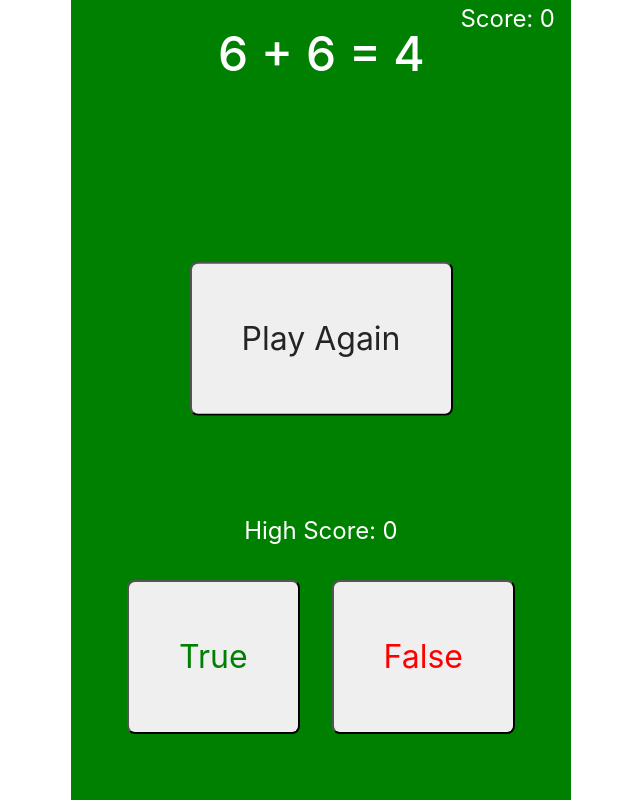
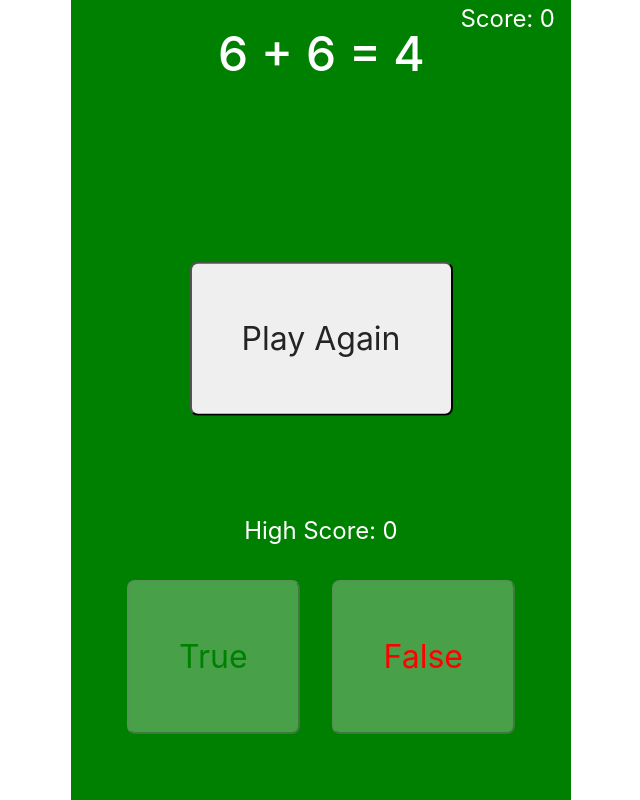
Before and after one commit to hieutrungtran2205/freaky-math, a React (Create React App) app: page / in a window 1280 px wide. Shown: the whole page, without its empty margins (319-959 px from the left). Built offline with nearby package versions, Linux system fonts and the light colour scheme.

Commit message:
disable button

```diff
--- a/src/App.js
+++ b/src/App.js
@@ -1,5 +1,4 @@
 import './App.css';
-// import Buttons from './components/Buttons';
 import Expression from './components/Expression';
 
 function App() {
@@ -7,7 +6,6 @@ function App() {
   return (
     <div className="App">
       <Expression />
-      {/* <Buttons /> */}
     </div>
   );
 }
--- a/src/components/Expression.js
+++ b/src/components/Expression.js
@@ -135,10 +135,18 @@ function Expression() {
             }
 
             <span className='highScore'>High Score: {JSON.parse(localStorage.getItem('highScore'))}</span>
-            <div className='buttons'>
-                <button className='btn true' onClick={onClickTrue}>True</button>
-                <button className='btn false' onClick={onClickFalse}>False</button>
-            </div>
+            {isOver
+                ?
+                <div className='buttons'>
+                    <button className='btn true' disabled>True</button>
+                    <button className='btn false' disabled>False</button>
+                </div>
+                :
+                <div className='buttons'>
+                    <button className='btn true' onClick={onClickTrue}>True</button>
+                    <button className='btn false' onClick={onClickFalse}>False</button>
+                </div>
+            }
         </div>
     );
 }
```
Also changed, not shown: src/components/Buttons.js (deleted, +0 -17 lines).
